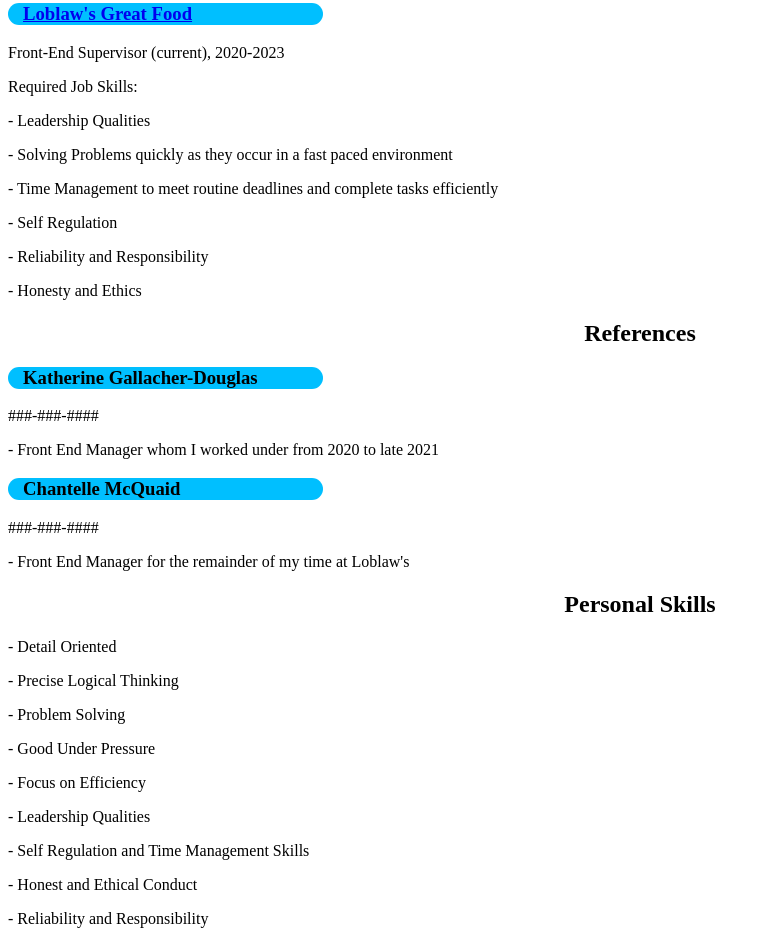
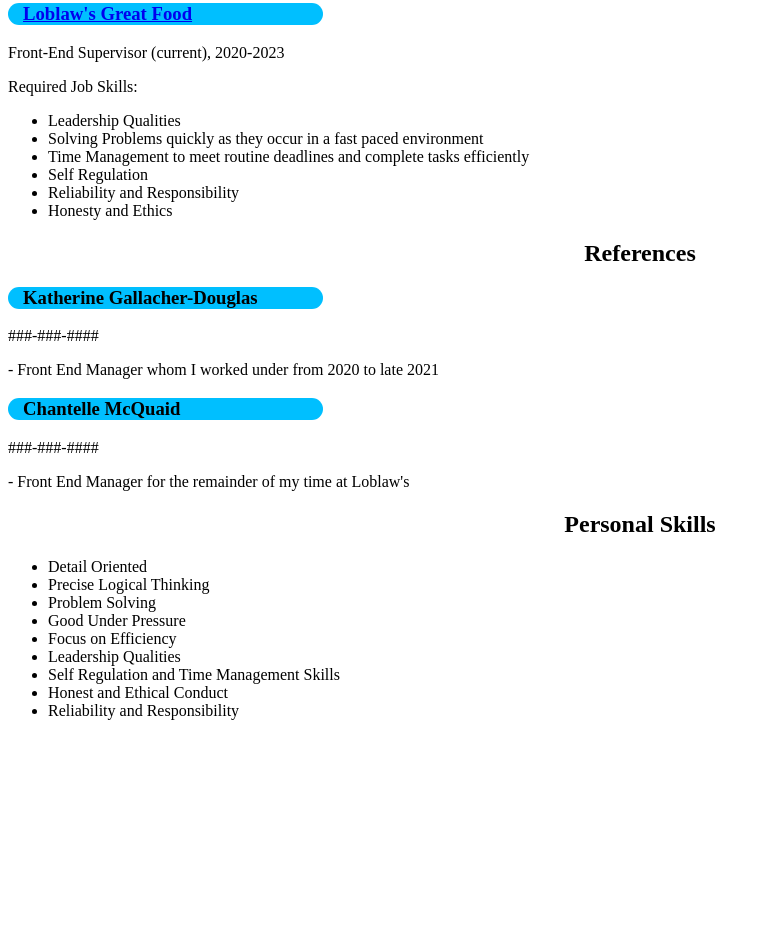
Before and after one commit to SamuelPethick/SamuelPethick.github.io, a plain HTML site: page index.html in a window 1280 px wide. Shown: the part 590-1534 px from the top of the page, without its empty margins (0-770 px from the left). After the commit the page ends 1326 px from the top, so only its background shows below. Drawn offline with Linux system fonts and the light colour scheme.

Commit message:
Update index.html

```diff
--- a/index.html
+++ b/index.html
@@ -37,14 +37,18 @@
 <h2> Work Experience </h2>
 <!--ASK SHAWN IF THIS FORMATTING IS OKAY!-->
 <h3 class="subhead"> <a href = "https://www.loblaws.ca/"> Loblaw's Great Food </a></h3>
+
 <p> Front-End Supervisor (current), 2020-2023 </p>
 <p> Required Job Skills: </p>
-<p> - Leadership Qualities <p>
-<p> - Solving Problems quickly as they occur in a fast paced environment </p>
-<p> - Time Management to meet routine deadlines and complete tasks efficiently
-<p> - Self Regulation </p>
-<p> - Reliability and Responsibility </p>
-<p> - Honesty and Ethics </p>
+
+<ul>
+<li> Leadership Qualities </li>
+<li> Solving Problems quickly as they occur in a fast paced environment </li>
+<li> Time Management to meet routine deadlines and complete tasks efficiently</li>
+<li> Self Regulation </li>
+<li> Reliability and Responsibility </li>
+<li> Honesty and Ethics </li>
+</ul>
 
 <h2> References </h2>
 
@@ -57,15 +61,18 @@
 <p> - Front End Manager for the remainder of my time at Loblaw's </p>
 
 <h2> Personal Skills </h2>
-<p> - Detail Oriented </p>
-<p> - Precise Logical Thinking </p>
-<p> - Problem Solving </p>
-<p> - Good Under Pressure </p>
-<p> - Focus on Efficiency </p>
-<p> - Leadership Qualities </p>
-<p> - Self Regulation and Time Management Skills </p>
-<p> - Honest and Ethical Conduct </p>
-<p> - Reliability and Responsibility </p>
+
+<ul>
+<li> Detail Oriented </li>
+<li> Precise Logical Thinking </li>
+<li> Problem Solving </li>
+<li> Good Under Pressure </li>
+<li> Focus on Efficiency </li>
+<li> Leadership Qualities </li>
+<li> Self Regulation and Time Management Skills </li>
+<li> Honest and Ethical Conduct </li>
+<li> Reliability and Responsibility </li>
+</ul>
 
 </body>
 </html>
```
